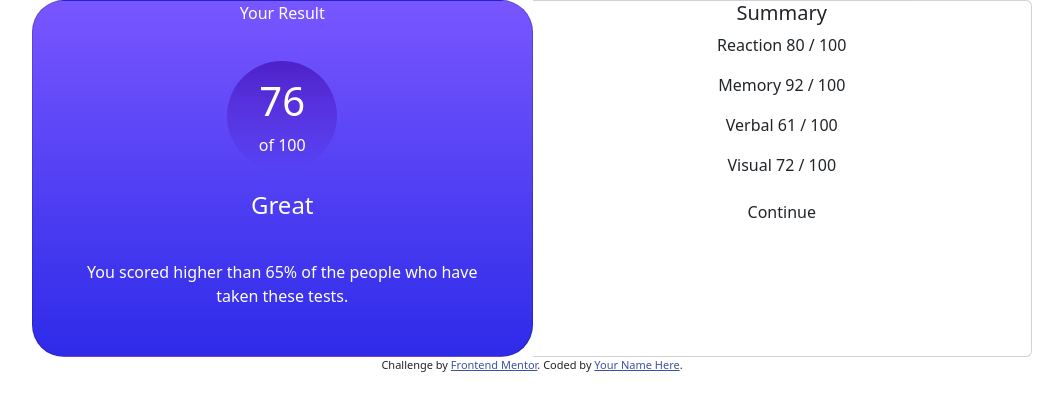
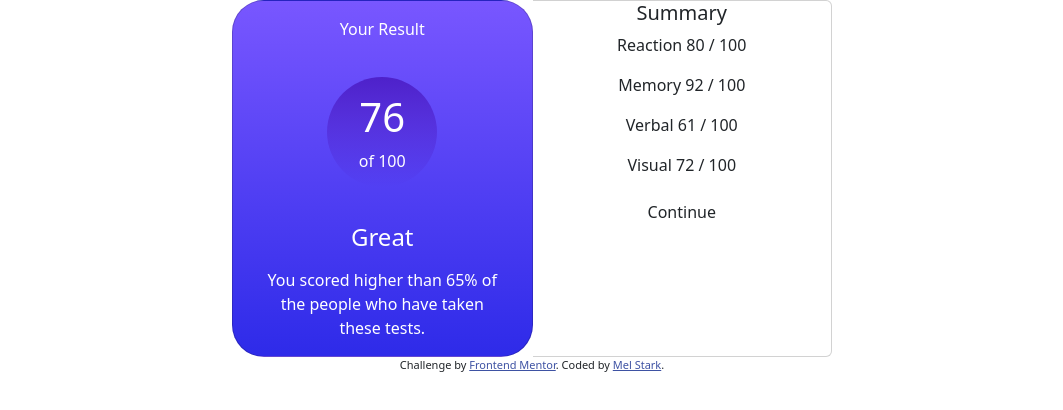
Before and after one commit to mel-stark/results-summary, a plain HTML site: page index.html in a window 1280 px wide. Shown: the whole page, without its empty margins (108-1171 px from the left). Drawn offline with nearby package versions, Linux system fonts and the light colour scheme.

Commit message:
Adjustments on left card

```diff
--- a/index.html
+++ b/index.html
@@ -23,12 +23,12 @@
       <div class="col-sm-12 align-self-center">
         <div class="card-group mx-auto">
           <div class="card rounded-5 left-card text-white">
-            <p class="text-white">Your Result</p>
+            <p class="text-white sum-subtitle">Your Result</p>
             <div class="circle">
               <h1>76</h1>
               <p>of 100</p>
             </div>
-              <h4>Great</h4>
+              <h4 class="sum-subtitle">Great</h4>
               <p class="summary-desc">You scored higher than 65% of the people who have taken these tests.</p>
           </div>
           <div class="card">
@@ -47,7 +47,7 @@
 
   <div class="attribution">
     Challenge by <a href="https://www.frontendmentor.io?ref=challenge" target="_blank">Frontend Mentor</a>.
-    Coded by <a href="#">Your Name Here</a>.
+    Coded by <a href="#">Mel Stark</a>.
   </div>
 
   <script src="https://cdn.jsdelivr.net/npm/bootstrap@5.3.0-alpha1/dist/js/bootstrap.bundle.min.js"
--- a/style.css
+++ b/style.css
@@ -8,7 +8,7 @@
 }
 
 .card-group {
-    max-width: 1000px;
+    max-width: 600px;
 }
 
 .circle {
@@ -36,5 +36,11 @@
 }
 
 .summary-desc {
-    padding: 2rem;
+    padding-left: 2rem;
+    padding-right: 2rem;
+    padding-top: 0.5rem;
 }
+
+.sum-subtitle {
+    padding-top: 1rem;
+}
```
